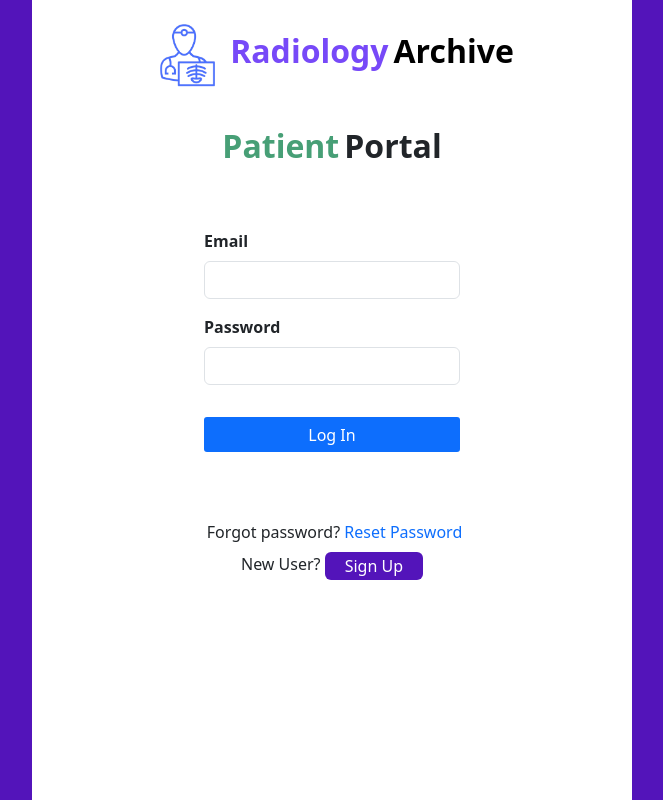
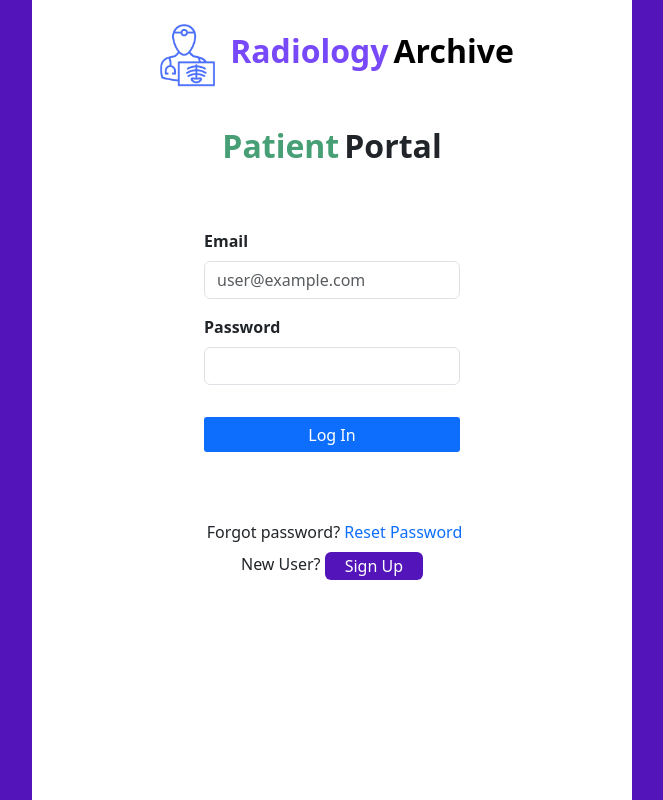
Before and after one commit to FenrisGandr/frontend, a React (Vite) app: page /signin in a window 1280 px wide. Shown: the whole page, without its empty margins (308-971 px from the left). Built offline with nearby package versions, Linux system fonts and the light colour scheme; no server answers.

Commit message:
feat: sign in input placeholder & display errors properly (#34)

```diff
--- a/src/components/Signin.jsx
+++ b/src/components/Signin.jsx
@@ -94,11 +94,16 @@ function Signin() {
                 as="input"
                 id="email"
                 name="email"
+                placeholder="user@example.com"
                 style={{ width: "16rem" }}
                 autoComplete="true"
                 aria-label="email"
               />
-              {errors.email && <p>{errors.email.message}</p>}
+              {errors.email && (
+                <p className="text-danger fw-semibold">
+                  {errors.email.message}
+                </p>
+              )}
             </Col>
           </Row>
         </Form.Group>
@@ -107,16 +112,19 @@ function Signin() {
             <Col>
               <Form.Label htmlFor="password">Password</Form.Label>
               <Form.Control
-                {...register("password", { required: true })}
+                {...register("password", { required: "Password is required" })}
                 id="password"
                 name="password"
                 type="password"
-                required
                 style={{ width: "16rem" }}
                 autoComplete="true"
                 aria-label="password"
               />
-              {errors.email && <p>{errors.email.message}</p>}
+              {errors.password && (
+                <p className="text-danger fw-semibold">
+                  {errors.password.message}
+                </p>
+              )}
             </Col>
           </Row>
         </Form.Group>
```
